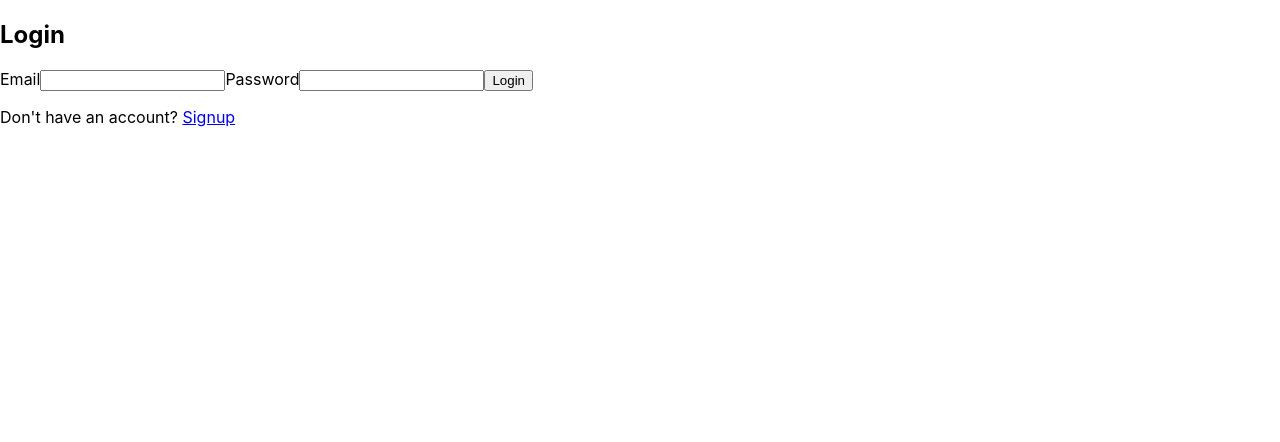
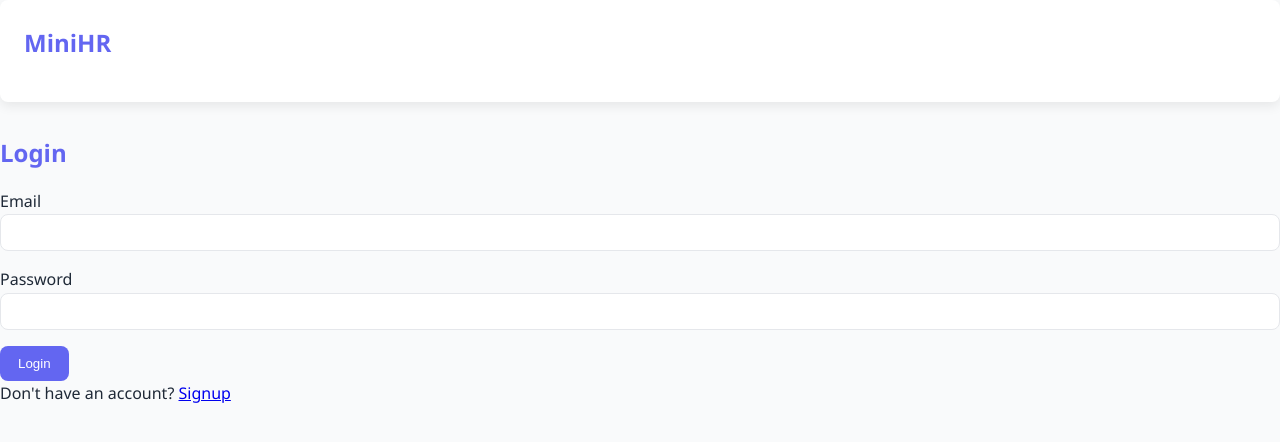
Before and after one commit to adheebabdulla007/minihr, a React (Create React App) app in the folder frontend/: page /login in a window 1280 px wide. Shown: the top 442 px of the page. Built offline with nearby package versions, Linux system fonts and the light colour scheme; no server answers.

Commit message:
small UI update

```diff
--- a/frontend/public/index.html
+++ b/frontend/public/index.html
@@ -3,6 +3,8 @@
   <head>
     <meta charset="utf-8" />
     <link rel="icon" href="%PUBLIC_URL%/favicon.ico" />
+    <link href="https://fonts.googleapis.com/css2?family=Inter:wght@400;500;600;700&display=swap" rel="stylesheet" />
+
     <meta name="viewport" content="width=device-width, initial-scale=1" />
     <meta name="theme-color" content="#000000" />
     <meta
--- a/frontend/src/App.js
+++ b/frontend/src/App.js
@@ -6,10 +6,12 @@ import PrivateRoute from './routes/PrivateRoute';
 import Employees from './pages/Employees';
 import AddEmployee from './pages/AddEmployee';
 import EmployeeDashboard from './pages/EmployeeDashboard';
+import Header from './components/Header';
 
 function App() {
   return (
     <Router>
+      <Header />
       <Routes>
         {/* root → redirect to /login */}
         <Route path="/" element={<Navigate to="/login" replace />} />
--- /dev/null
+++ b/frontend/src/components/Header.js
@@ -0,0 +1,21 @@
+import { Link } from 'react-router-dom';
+import { useAuth } from '../context/AuthContext';
+
+const Header = () => {
+  const { role } = useAuth();
+
+  return (
+    <header className="card flex-between" style={{ marginBottom: '2rem' }}>
+      <h2>MiniHR</h2>
+      {role === 'hr' && (
+        <nav style={{ display: 'flex', gap: '1rem' }}>
+          <Link to="/dashboard">Dashboard</Link>
+          <Link to="/employees">Employees</Link>
+          <Link to="/add-employee">Add</Link>
+        </nav>
+      )}
+    </header>
+  );
+};
+
+export default Header;
--- a/frontend/src/index.css
+++ /dev/null
@@ -1,13 +0,0 @@
-body {
-  margin: 0;
-  font-family: -apple-system, BlinkMacSystemFont, 'Segoe UI', 'Roboto', 'Oxygen',
-    'Ubuntu', 'Cantarell', 'Fira Sans', 'Droid Sans', 'Helvetica Neue',
-    sans-serif;
-  -webkit-font-smoothing: antialiased;
-  -moz-osx-font-smoothing: grayscale;
-}
-
-code {
-  font-family: source-code-pro, Menlo, Monaco, Consolas, 'Courier New',
-    monospace;
-}
--- a/frontend/src/index.js
+++ b/frontend/src/index.js
@@ -1,6 +1,6 @@
 import React from 'react';
 import ReactDOM from 'react-dom/client';
-import './index.css';
+import './styles/global.css';
 import App from './App';
 import { AuthProvider } from './context/AuthContext';
 
--- a/frontend/src/pages/AddEmployee.js
+++ b/frontend/src/pages/AddEmployee.js
@@ -13,7 +13,8 @@ const AddEmployee = () => {
   if (role !== 'hr') return <p>Access Denied: Only HRs can add employees.</p>;
 
   return (
-    <div>
+    <div className="container">
+      <div className="card">
         <h2>Add Employee</h2>
         <Formik
           initialValues={{
@@ -67,6 +68,7 @@ const AddEmployee = () => {
           </Form>
         </Formik>
       </div>
+    </div>
   );
 };
 
--- a/frontend/src/pages/Dashboard.js
+++ b/frontend/src/pages/Dashboard.js
@@ -40,7 +40,8 @@ const Dashboard = () => {
   }
 
   return (
-    <div>
+    <div className="container">
+      <div className="card">
         <h1>Welcome to MiniHR Dashboard!</h1>
 
         <p>
@@ -64,6 +65,7 @@ const Dashboard = () => {
 
         <LogoutButton />
       </div>
+    </div>
   );
 };
 
--- a/frontend/src/pages/EmployeeDashboard.js
+++ b/frontend/src/pages/EmployeeDashboard.js
@@ -2,10 +2,12 @@ import React from 'react';
 import LogoutButton from '../components/LogoutButton';
 
 const EmployeeDashboard = () => (
-  <div>
-    <h2>Welcome Employee 👋</h2>
-    <p>This is your dashboard view.</p>
-    <LogoutButton />
+  <div className="container">
+    <div className="card">
+      <h2>Welcome Employee 👋</h2>
+      <p>This is your dashboard view.</p>
+      <LogoutButton />
+    </div>
   </div>
 );
 
--- /dev/null
+++ b/frontend/src/styles/global.css
@@ -0,0 +1,78 @@
+@import './variables.css';
+
+* {
+  margin: 0;
+  padding: 0;
+  box-sizing: border-box;
+}
+
+body {
+  font-family: var(--font);
+  background-color: var(--background);
+  color: var(--text);
+  line-height: 1.6;
+}
+
+.container {
+  max-width: 960px;
+  margin: 0 auto;
+  padding: 2rem;
+}
+
+h1, h2 {
+  color: var(--primary);
+  margin-bottom: 1rem;
+}
+
+button {
+  padding: 10px 18px;
+  background-color: var(--primary);
+  color: white;
+  border: none;
+  border-radius: var(--radius);
+  cursor: pointer;
+  transition: var(--transition);
+}
+
+button:hover {
+  background-color: var(--accent);
+  transform: scale(1.05);
+}
+
+input, select {
+  width: 100%;
+  padding: 10px;
+  margin-bottom: 1rem;
+  border: 1px solid var(--border);
+  border-radius: var(--radius);
+  transition: var(--transition);
+}
+
+input:focus, select:focus {
+  border-color: var(--primary);
+  box-shadow: 0 0 0 2px rgba(99, 102, 241, 0.2);
+  outline: none;
+}
+
+.card {
+  background-color: var(--card-bg);
+  border-radius: var(--radius);
+  box-shadow: var(--shadow);
+  padding: 1.5rem;
+  margin-bottom: 1rem;
+  transition: var(--transition);
+}
+
+.card:hover {
+  transform: translateY(-3px);
+}
+
+.link {
+  color: var(--primary);
+  text-decoration: none;
+}
+
+.link:hover {
+  color: var(--accent);
+  text-decoration: underline;
+}
--- /dev/null
+++ b/frontend/src/styles/variables.css
@@ -0,0 +1,12 @@
+:root {
+  --primary: #6366f1;
+  --accent: #10b981;
+  --background: #f9fafb;
+  --text: #1f2937;
+  --card-bg: #ffffff;
+  --border: #e5e7eb;
+  --shadow: 0 4px 12px rgba(0, 0, 0, 0.08);
+  --radius: 8px;
+  --transition: all 0.3s ease-in-out;
+  --font: 'Segoe UI', Tahoma, Geneva, Verdana, sans-serif;
+}
```
Also changed, not shown: frontend/src/App.css (deleted, +0 -38 lines). Lines whose indentation alone changed are shown as unchanged.
